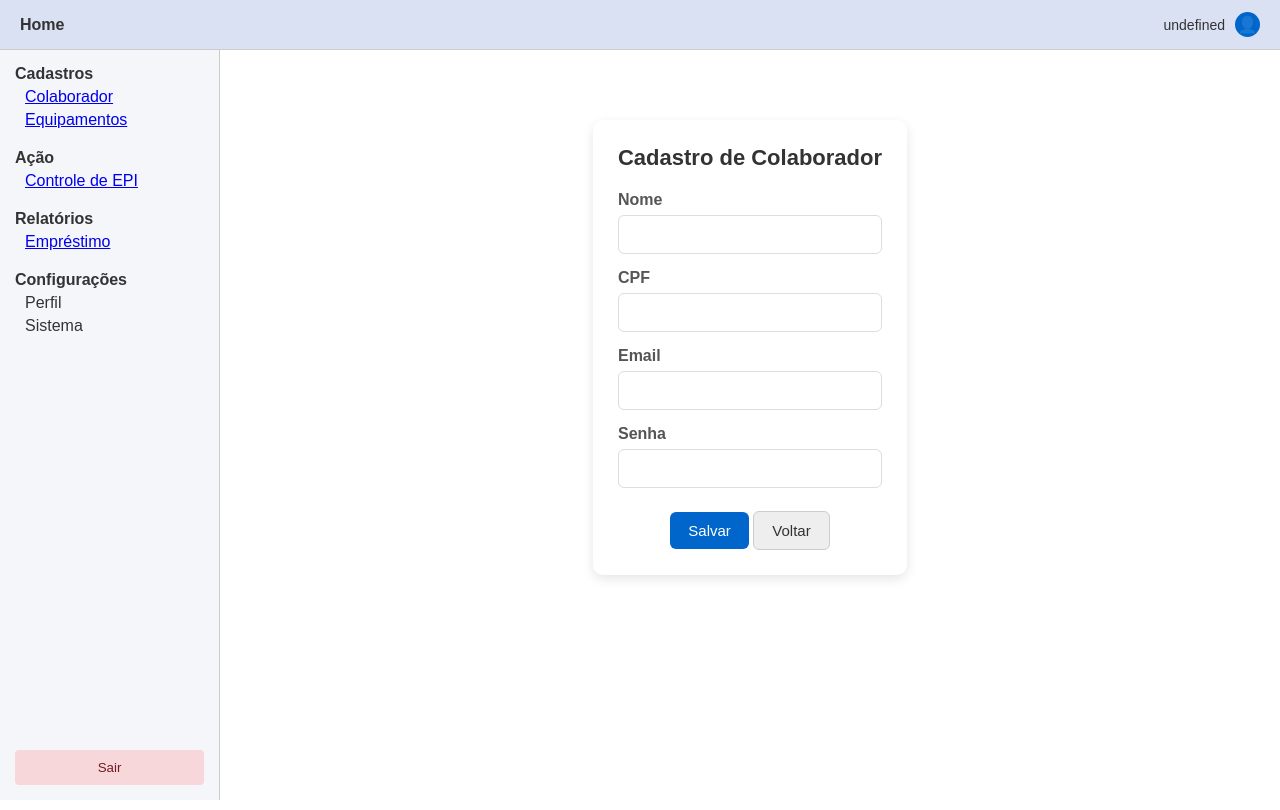
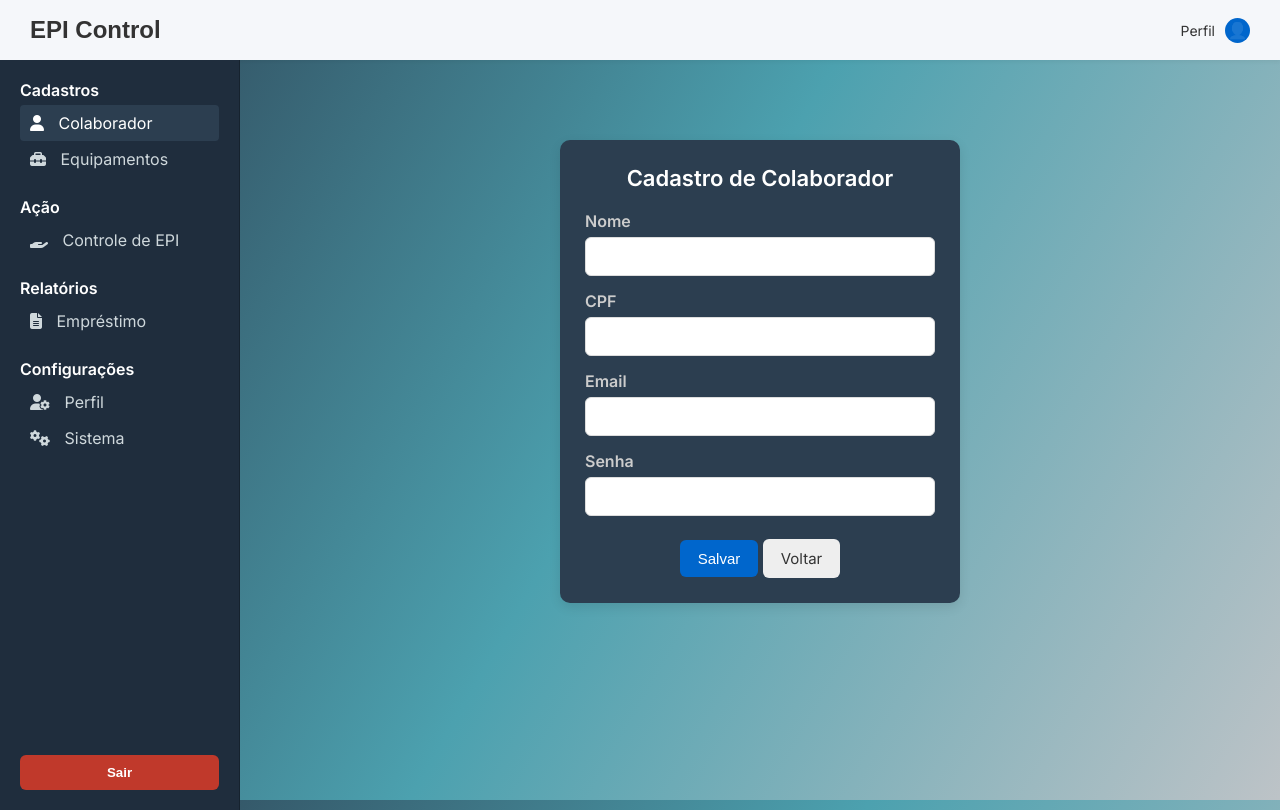
Before and after one commit to uRyber/EPI-Control-Django, a Django app: page /colaboradores/novo/ in a window 1280 px wide. Run offline with Django 5.2, Linux system fonts and the light colour scheme.

Commit message:
Last commit

```diff
--- a/epi/static/epi/base.css
+++ b/epi/static/epi/base.css
@@ -31,25 +31,34 @@
 
 body, html {
     height: 100%;
-    font-family: Arial, sans-serif;
+    font-family: 'Inter', sans-serif;
     color: var(--cor-texto-principal);
+}
+
+body {
+  height: 100%;
+  font-family: 'Inter', sans-serif;
+  color: var(--cor-texto-principal);
+  background: linear-gradient(120deg, #2c3e50, #4ca1af, #bdc3c7);
+  background-attachment: fixed;
 }
 
 /* --- Layout Principal --- */
 .header {
-    height: 50px;
-    background-color: var(--cor-header);
+    height: 60px;
+    background-color: #f5f7fa;
     display: flex;
     justify-content: space-between;
     align-items: center;
-    padding: 0 20px;
-    border-bottom: 1px solid var(--borda-padrao);
+    padding: 0 30px;
+    box-shadow: 0 2px 4px rgba(0,0,0,0.05);
 }
+
 
 .header-left button {
     background: none;
     border: none;
-    font-size: 16px;
+    font-size: 24px;
     font-weight: bold;
     cursor: pointer;
     color: var(--cor-texto-principal);
@@ -84,14 +93,16 @@ body, html {
 }
 
 .sidebar {
-    width: 220px;
-    background-color: var(--cor-fundo-claro);
+    width: 240px;
+    background-color: #1f2d3d;
+    color: #fff;
     display: flex;
     flex-direction: column;
     justify-content: space-between;
-    border-right: 1px solid var(--borda-padrao);
-    padding: 15px;
+    border-right: 1px solid #16222e;
+    padding: 20px;
 }
+
 
 .menu-section {
     margin-bottom: 20px;
@@ -102,39 +113,58 @@ body, html {
     margin-bottom: 5px;
 }
 
-.menu-item {
-    margin-left: 10px;
-    margin-bottom: 5px;
-    color: var(--cor-texto-principal);
-    cursor: pointer;
+.menu-item a {
+    color: #cfd8dc;
     text-decoration: none;
+    display: block;
+    padding: 8px 10px;
+    border-radius: 4px;
+    transition: 0.3s;
 }
 
-.menu-item:hover {
-    color: var(--cor-principal);
+.menu-item a:hover,
+.menu-item.active a {
+    background-color: #2c3e50;
+    color: #fff;
 }
 
 .logout-btn {
-    background-color: #f8d7da;
-    color: #721c24;
+    background-color: #c0392b;
+    color: white;
     border: none;
     padding: 10px;
     text-align: center;
     cursor: pointer;
-    border-radius: 4px;
+    border-radius: 6px;
+    font-weight: bold;
+    transition: background 0.3s;
+}
+
+.logout-btn:hover {
+    background-color: #a93226;
 }
 
 /* CONTEÚDO */
 .content {
-  flex: 1;
-  display: flex;
-  flex-direction: column;
-  /* Mude esta linha para alinhar o conteúdo no topo */
-  align-items: flex-start;
-  gap: 20px;
-  padding: 30px;
-  overflow-y: auto;
-  background-color: #fff;
+    flex: 1;
+    padding: 40px;
+    overflow-y: auto;
+}
+
+tbody {
+    background-color: white;
+}
+
+.card {
+    background-color: #2c3e50;
+    border-radius: 15px;
+    padding: 30px;
+    box-shadow: 0 4px 12px rgba(0, 0, 0, 0.1);
+}
+
+.styled-table {
+    border-radius: 10px;
+    overflow: hidden;
 }
 
 /* --- Componentes: Formulários e Botões --- */
@@ -142,7 +172,7 @@ body, html {
     max-width: 400px;
     margin: 40px auto;
     padding: 25px;
-    background: #fff;
+    background-color: #2c3e50;
     border-radius: 10px;
     box-shadow: 0 4px 12px rgba(0,0,0,0.1);
     text-align: center;
@@ -151,6 +181,7 @@ body, html {
 .form-container h2 {
     margin-bottom: 20px;
     font-size: 22px;
+    color: white;
 }
 
 .form-container p {
@@ -162,7 +193,7 @@ body, html {
     display: block;
     margin-bottom: 6px;
     font-weight: 600;
-    color: #555;
+    color: #cccccc;
 }
 
 .form-group {
@@ -213,6 +244,7 @@ body, html {
     background: var(--cor-principal);
     color: white;
     border: none;
+    margin-top: 8px;
 }
 
 .btn-primary:hover {
@@ -222,7 +254,6 @@ body, html {
 .btn-secondary {
     background: #eee;
     color: var(--cor-texto-principal);
-    border: 1px solid var(--borda-padrao);
     margin-top: 8px;
 }
 
@@ -353,7 +384,7 @@ body, html {
     text-align: center;
     margin-top: 30px;
     font-size: 16px;
-    color: #666;
+    color: #ffffff;
 }
 
 /* --- Mensagens de Alerta --- */
@@ -387,6 +418,29 @@ body, html {
     font-size: 18px;
     line-height: 1;
 }
+.confirm-container {
+        align-items: center;
+    max-width: 500px;
+    margin: 100px auto; /* Centraliza verticalmente e horizontalmente */
+    padding: 30px;
+    background-color: #1f2d3d; /* Mesma cor da sidebar */
+    color: white;
+    text-align: center;
+    border-radius: 15px;
+    box-shadow: 0 4px 12px rgba(0,0,0,0.2);
+    }
+
+    .confirm-container h2 {
+        margin-bottom: 20px;
+        font-size: 20px;
+    }
+
+    .confirm-container form {
+        display: flex;
+        justify-content: center;
+        gap: 15px;
+        flex-wrap: wrap;
+    }
 
 /* --- Responsividade para telas menores --- */
 @media (max-width: 768px) {
@@ -417,4 +471,5 @@ body, html {
         margin-top: 20px;
         padding: 15px;
     }
+
 }
--- a/epi/templates/base.html
+++ b/epi/templates/base.html
@@ -5,16 +5,18 @@
     <meta charset="UTF-8">
     <meta name="viewport" content="width=device-width, initial-scale=1.0">
     <link rel="stylesheet" href="{% static 'epi/base.css' %}">
+    <link href="https://fonts.googleapis.com/css2?family=Inter:wght@400;600&display=swap" rel="stylesheet">
+    <link rel="stylesheet" href="https://cdnjs.cloudflare.com/ajax/libs/font-awesome/6.4.0/css/all.min.css">
     <title>{% block title %}Sistema de EPI{% endblock %}</title>
 </head>
 <body>
 
     <div class="header">
         <div class="header-left">
-            <button onclick="location.href='/'">Home</button>
+            <button onclick="location.href='/'">EPI Control</button>
         </div>
         <div class="header-right">
-            <div class="user-name">{% if user.is_authenticated %}{{ user.username }}{% else %}undefined{% endif %}</div>
+            <div class="user-name">{% if user.is_authenticated %}{{ user.username }}{% else %}Perfil{% endif %}</div>
             <div class="user-icon" title="Perfil">👤</div>
         </div>
     </div>
@@ -24,24 +26,48 @@
             <div>
                 <div class="menu-section">
                     <div class="menu-section-title">Cadastros</div>
-                    <div class="menu-item {% if 'colaboradores' in request.path %}active{% endif %}"><a href="{% url 'colaboradores_list' %}">Colaborador</a></div>
-                    <div class="menu-item {% if 'equipamentos' in request.path %}active{% endif %}"><a href="{% url 'equipamentos_list' %}">Equipamentos</a></div>
+                    <div class="menu-item {% if 'colaboradores' in request.path %}active{% endif %}">
+                        <a href="{% url 'colaboradores_list' %}">
+                            <i class="fas fa-user" style="margin-right: 10px;"></i> Colaborador
+                        </a>
+                    </div>
+                    <div class="menu-item {% if 'equipamentos' in request.path %}active{% endif %}">
+                        <a href="{% url 'equipamentos_list' %}">
+                            <i class="fas fa-toolbox " style="margin-right: 10px;"></i> Equipamentos
+                        </a>
+                    </div>
                 </div>
 
                 <div class="menu-section">
                     <div class="menu-section-title">Ação</div>
-                    <div class="menu-item {% if 'emprestimos' in request.path %}active{% endif %}"><a href="{% url 'emprestimos_list' %}">Controle de EPI</a></div>
+                    <div class="menu-item {% if 'emprestimos' in request.path %}active{% endif %}">
+                        <a href="{% url 'emprestimos_list' %}">
+                            <i class="fas fa-hand-holding" style="margin-right: 10px;"></i> Controle de EPI
+                        </a>
+                    </div>
                 </div>
 
                 <div class="menu-section">
                     <div class="menu-section-title">Relatórios</div>
-                    <div class="menu-item"><a href="{% url 'emprestimos_list' %}">Empréstimo</a></div>
+                    <div class="menu-item">
+                        <a href="{% url 'emprestimos_list' %}">
+                            <i class="fas fa-file-alt" style="margin-right: 10px;"></i> Empréstimo
+                        </a>
+                    </div>
                 </div>
 
                 <div class="menu-section">
                     <div class="menu-section-title">Configurações</div>
-                    <div class="menu-item">Perfil</div>
-                    <div class="menu-item">Sistema</div>
+                    <div class="menu-item">
+                        <a href="#">
+                            <i class="fas fa-user-cog" style="margin-right: 10px;"></i> Perfil
+                        </a>
+                    </div>
+                    <div class="menu-item">
+                        <a href="#">
+                            <i class="fas fa-cogs" style="margin-right: 10px;"></i> Sistema
+                        </a>
+                    </div>
                 </div>
             </div>
 
--- a/epi/templates/colaboradores_form.html
+++ b/epi/templates/colaboradores_form.html
@@ -3,6 +3,15 @@
 {% block title %}Cadastro de Colaborador{% endblock %}
 
 {% block content %}
+{% if messages %}
+  {% for message in messages %}
+    <div class="message {{ message.tags }}">
+      {{ message }}
+      <span onclick="this.parentElement.style.display='none';" style="cursor:pointer;">×</span>
+    </div>
+  {% endfor %}
+{% endif %}
+
 <div class="form-container">
     <h2>Cadastro de Colaborador</h2>
 
--- a/epi/templates/colaboradores_list.html
+++ b/epi/templates/colaboradores_list.html
@@ -4,7 +4,8 @@
 
 {% block content %}
 <div class="list-container">
-    <h2>Colaboradores</h2>
+    <div class="card">
+        <h2 style="color: white;">Colaboradores</h2>
 
         <div class="list-actions">
             <form method="get" class="search-form">
@@ -46,4 +47,5 @@
         <p class="no-results">Desculpe, mas não encontramos dados correspondentes à sua busca :(</p>
         {% endif %}
     </div>
+</div>
 {% endblock %}
--- a/epi/templates/confirm_delete.html
+++ b/epi/templates/confirm_delete.html
@@ -2,6 +2,7 @@
 {% block title %}Confirmação{% endblock %}
 
 {% block content %}
+<div class="card confirm-container">
   <h2>Tem certeza que deseja excluir "{{ obj }}"?</h2>
 
   <form method="post">
@@ -9,4 +10,5 @@
     <button type="submit" class="btn-primary">Sim, excluir</button>
     <a href="javascript:history.back()" class="btn-secondary">Cancelar</a>
   </form>
+</div>
 {% endblock %}
--- a/epi/templates/emprestimos_form.html
+++ b/epi/templates/emprestimos_form.html
@@ -52,8 +52,7 @@
         </div>
 
         <button type="submit" class="btn-primary">Salvar</button>
+        <a href="{% url 'emprestimos_list' %}" class="btn-secondary">Voltar</a>
     </form>
-
-    <a href="{% url 'emprestimos_list' %}" class="btn-secondary">Voltar</a>
 </div>
 {% endblock %}
--- a/epi/templates/emprestimos_list.html
+++ b/epi/templates/emprestimos_list.html
@@ -1,11 +1,11 @@
 {% extends 'base.html' %}
-{% load static %}
 
 {% block title %}Empréstimos{% endblock %}
 
 {% block content %}
 <div class="list-container">
-    <h2>Empréstimos</h2>
+    <div class="card">
+        <h2 style="color: white;">Empréstimos</h2>
 
         <div class="list-actions">
             <form method="get" class="search-form">
@@ -51,4 +51,5 @@
         <p class="no-results">Desculpe, mas não encontramos empréstimos correspondentes à sua busca :(</p>
         {% endif %}
     </div>
+</div>
 {% endblock %}
--- a/epi/templates/equipamentos_list.html
+++ b/epi/templates/equipamentos_list.html
@@ -5,6 +5,7 @@
 
 {% block content %}
 <div class="list-container">
+    <div class="card">
         <h2>Equipamentos</h2>
 
         <div class="list-actions">
@@ -47,4 +48,5 @@
         <p class="no-results">Desculpe, mas não encontramos dados correspondentes à sua busca :(</p>
         {% endif %}
     </div>
+</div>
 {% endblock %}
--- a/epi/views.py
+++ b/epi/views.py
@@ -2,6 +2,8 @@ from django.shortcuts import render, redirect, get_object_or_404
 from .models import Equipamento, Emprestimo, Colaborador
 from .forms import EquipamentoForm, EmprestimoForm, ColaboradorForm
 from django.db.models import Q
+
+
 
 def home(request):
     return render(request, 'base.html')
```
Also changed, not shown: epi/templates/equipamentos_form.html (+10 -1 lines), epi/forms.py (line endings or trailing spaces). Lines whose indentation alone changed are shown as unchanged.
